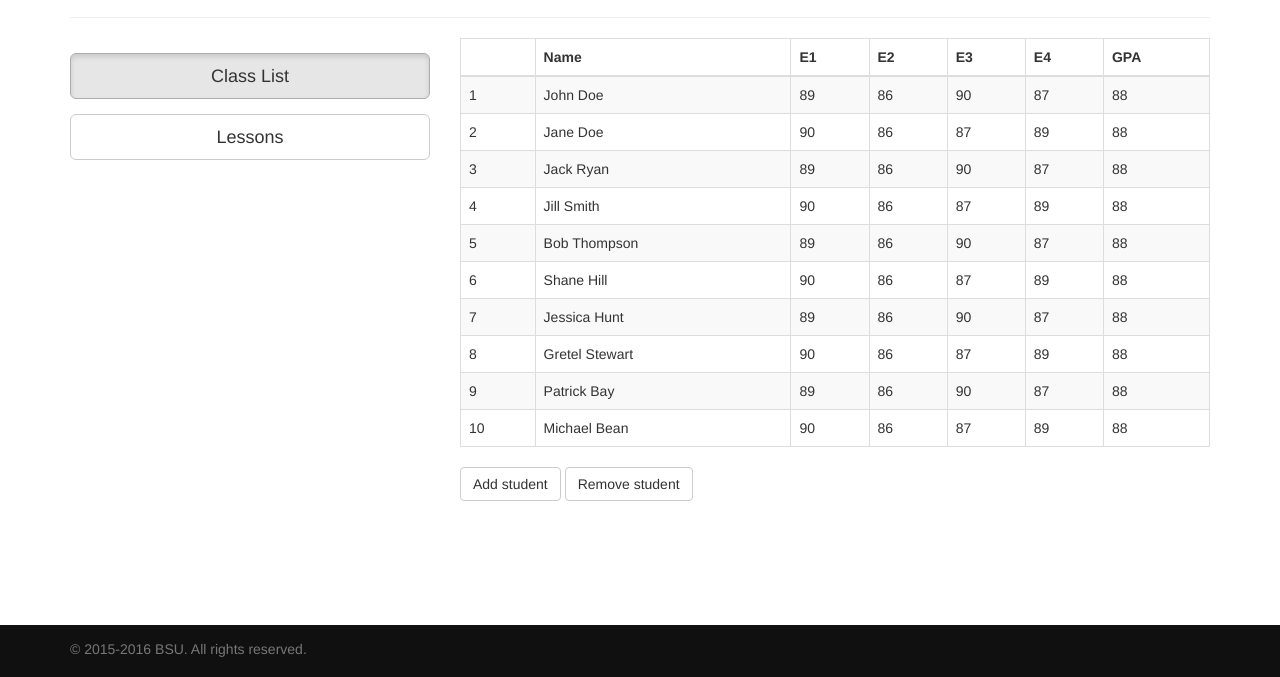
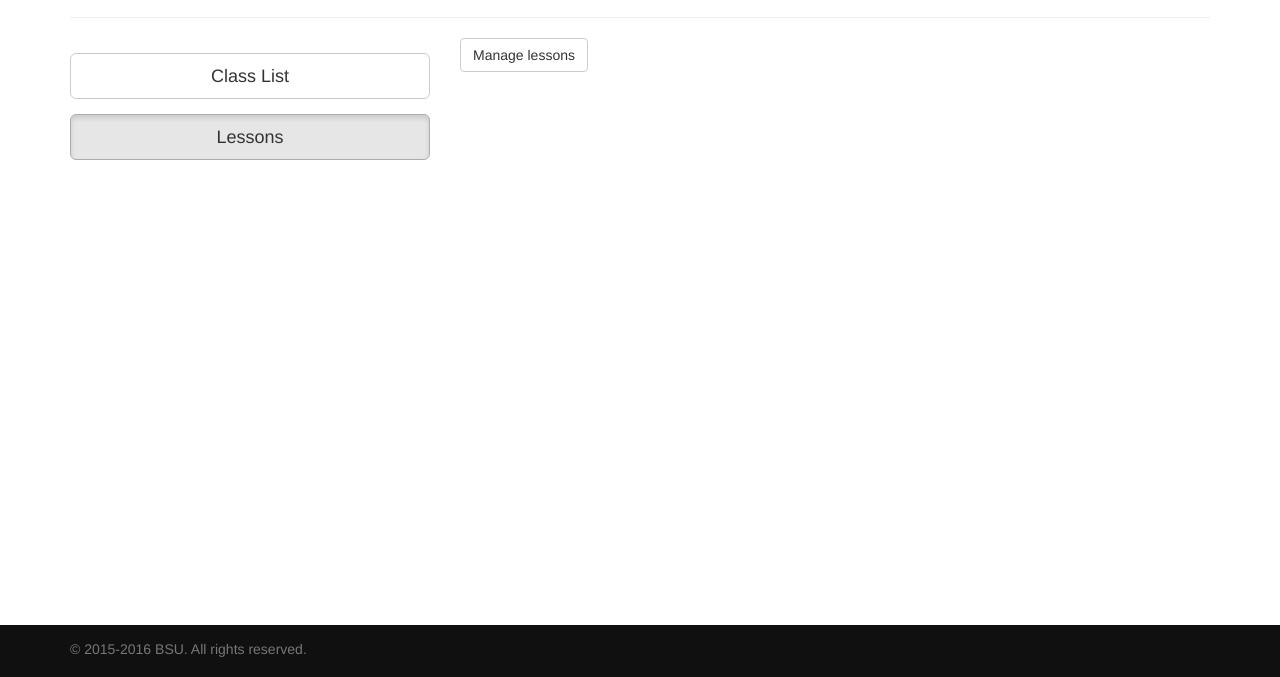
Before and after one commit to whathejoe/lms-thesis-layout, a plain HTML site: page admin_lesson.html in a window 1280 px wide. Shown: the part 123-800 px from the top of the page. Drawn offline with nearby package versions, Linux system fonts and the light colour scheme.

```diff
--- a/admin_lesson.html
+++ b/admin_lesson.html
@@ -44,118 +44,12 @@
 
     <div class="row">
       <div class="col-sm-4 buttons">
-        <a class="btn btn-default btn-lg active" href="#">Class List</a>
-        <a class="btn btn-default btn-lg" href="#">Lessons</a>
+        <a class="btn btn-default btn-lg" href="admin_main.html">Class List</a>
+        <a class="btn btn-default btn-lg active" href="#">Lessons</a>
       </div>
       <div class="col-sm-8">
-        <table class="table table-bordered table-striped table-hover" role="table">
-          <thead>
-            <tr>
-              <th></th>
-              <th>Name</th>
-              <th>E1</th>
-              <th>E2</th>
-              <th>E3</th>
-              <th>E4</th>
-              <th>GPA</th>
-            </tr>
-          </thead>
-          <tbody>
-            <tr>
-              <td>1</td>
-              <td>John Doe</td>
-              <td>89</td>
-              <td>86</td>
-              <td>90</td>
-              <td>87</td>
-              <td>88</td>
-            </tr>
-            <tr>
-              <td>2</td>
-              <td>Jane Doe</td>
-              <td>90</td>
-              <td>86</td>
-              <td>87</td>
-              <td>89</td>
-              <td>88</td>
-            </tr>
-            <tr>
-              <td>3</td>
-              <td>Jack Ryan</td>
-              <td>89</td>
-              <td>86</td>
-              <td>90</td>
-              <td>87</td>
-              <td>88</td>
-            </tr>
-            <tr>
-              <td>4</td>
-              <td>Jill Smith</td>
-              <td>90</td>
-              <td>86</td>
-              <td>87</td>
-              <td>89</td>
-              <td>88</td>
-            </tr>
-            <tr>
-              <td>5</td>
-              <td>Bob Thompson</td>
-              <td>89</td>
-              <td>86</td>
-              <td>90</td>
-              <td>87</td>
-              <td>88</td>
-            </tr>
-            <tr>
-              <td>6</td>
-              <td>Shane Hill</td>
-              <td>90</td>
-              <td>86</td>
-              <td>87</td>
-              <td>89</td>
-              <td>88</td>
-            </tr>
-            <tr>
-              <td>7</td>
-              <td>Jessica Hunt</td>
-              <td>89</td>
-              <td>86</td>
-              <td>90</td>
-              <td>87</td>
-              <td>88</td>
-            </tr>
-            <tr>
-              <td>8</td>
-              <td>Gretel Stewart</td>
-              <td>90</td>
-              <td>86</td>
-              <td>87</td>
-              <td>89</td>
-              <td>88</td>
-            </tr>
-            <tr>
-              <td>9</td>
-              <td>Patrick Bay</td>
-              <td>89</td>
-              <td>86</td>
-              <td>90</td>
-              <td>87</td>
-              <td>88</td>
-            </tr>
-            <tr>
-              <td>10</td>
-              <td>Michael Bean</td>
-              <td>90</td>
-              <td>86</td>
-              <td>87</td>
-              <td>89</td>
-              <td>88</td>
-            </tr>
-          </tbody>
-        </table>
 
-        <a href="admin_main.html" class="btn btn-default">Add student</a>
-        <a href="#" class="btn btn-default">Remove student</a>
+        <a href="#" class="btn btn-default">Manage lessons</a>
       </div>
     </div>
     <br><br>
```
Also changed, not shown: admin_main.html (+2 -3 lines).
